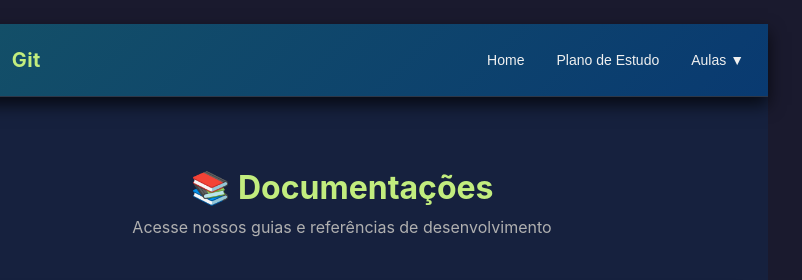
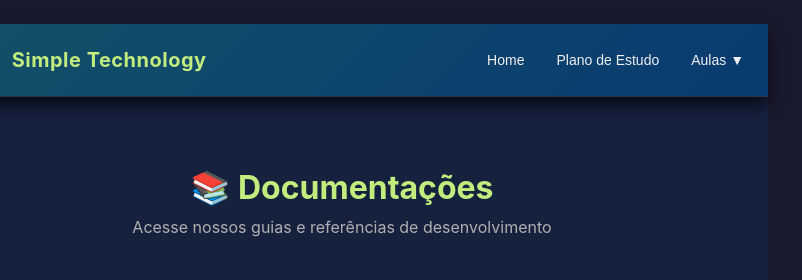
Before and after one commit to josielfaria/simple-technology, a plain HTML site: page index.html in a window 1280 px wide. Shown: the top 280 px of the page, 298-1100 px from the left. Drawn offline with nearby package versions, Linux system fonts and the light colour scheme.

Commit message:
fix: update title and logo alt text for consistency in index.html

```diff
--- a/index.html
+++ b/index.html
@@ -3,7 +3,7 @@
   <head>
     <meta charset="UTF-8" />
     <meta name="viewport" content="width=device-width, initial-scale=1.0" />
-    <title>Study Git</title>
+    <title>Simple Technology - Study Plan</title>
     <link rel="icon" type="image/x-icon" href="./assets/favicon.ico" />
     <script src="https://cdn.jsdelivr.net/npm/marked/marked.min.js"></script>
     <link rel="stylesheet" href="./styles/main.css" />
@@ -14,10 +14,10 @@
         <div class="logo-container">
           <img
             src="./assets/logo.png"
-            alt="Study Git Logo"
+            alt="Simple Technology Logo"
             class="navbar-logo"
           />
-          <h1 class="navbar-title">Git</h1>
+          <h1 class="navbar-title">Simple Technology</h1>
         </div>
         <ul class="navbar-menu">
           <li>
```
